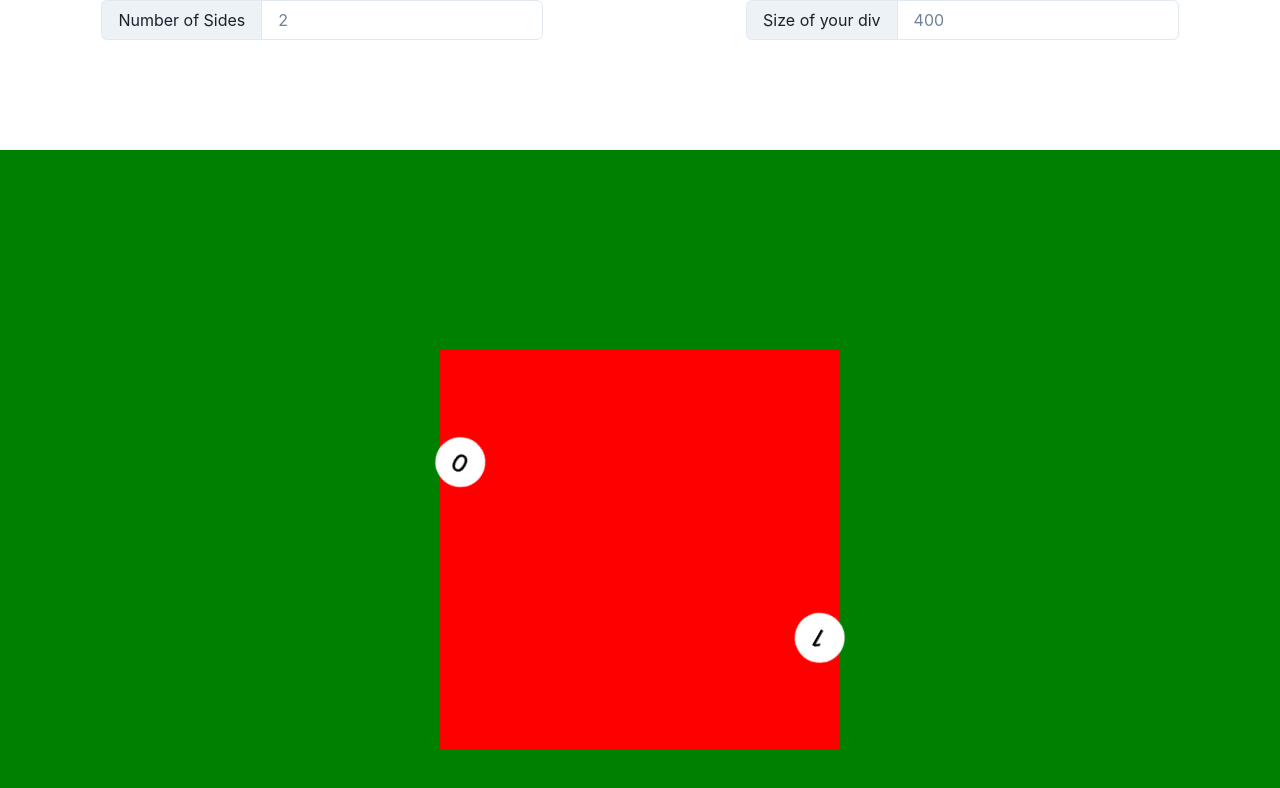
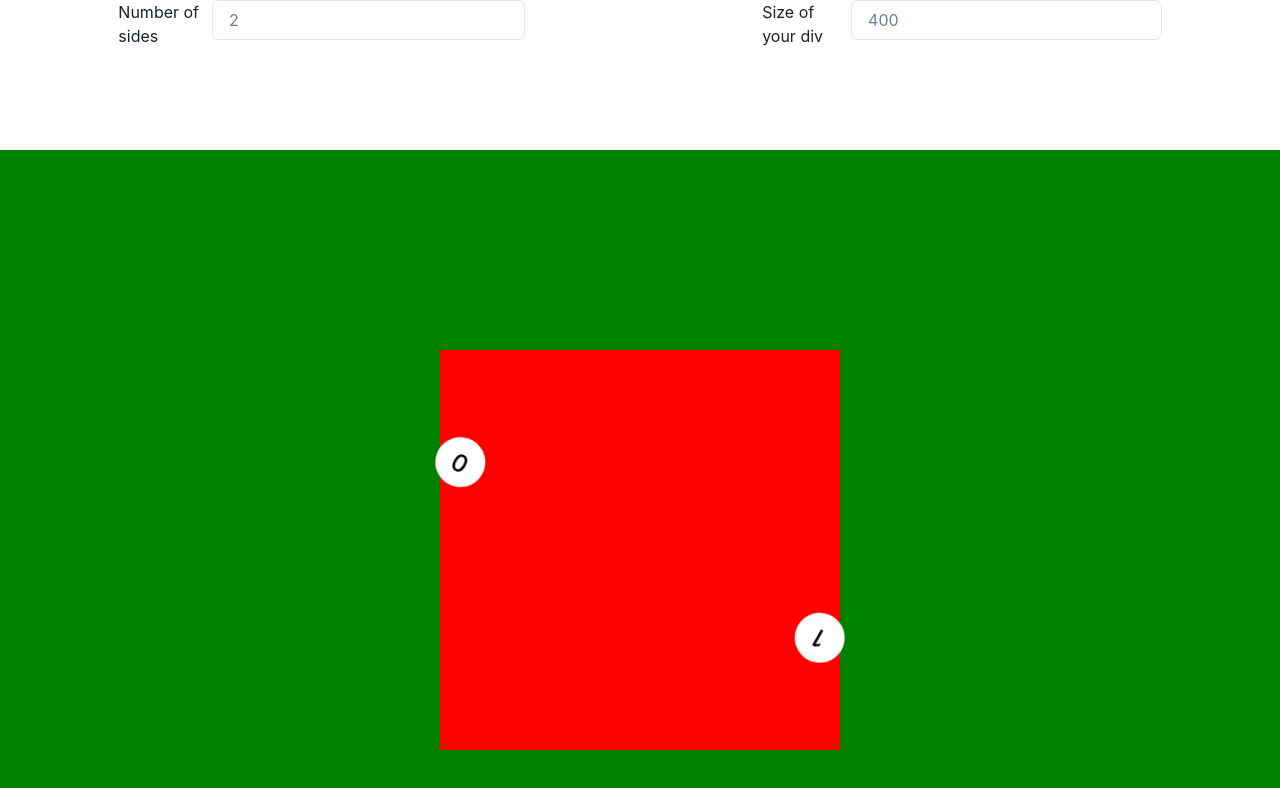
Before and after one commit to YagoLeite/Polygon, a Next.js app: page / in a window 1280 px wide. Shown: the top 788 px of the page. Built offline with nearby package versions, Linux system fonts and the light colour scheme.

Commit message:
testing deployment

```diff
--- a/components/Controler/Controler.js
+++ b/components/Controler/Controler.js
@@ -1,4 +1,10 @@
-import { Flex, Input, InputGroup, InputLeftAddon } from "@chakra-ui/react";
+import {
+  Flex,
+  Input,
+  InputGroup,
+  InputLeftAddon,
+  Text,
+} from "@chakra-ui/react";
 import React from "react";
 import { useControlerContext } from "../../Context/Context";
 
@@ -7,8 +13,7 @@ const Controler = () => {
   return (
     <Flex justify="space-around" h="150px">
       <Flex>
-        <InputGroup>
-          <InputLeftAddon children="Number of Sides" />
+        <Text>Number of sides</Text>
         <Input
           type="number"
           onChange={(e) =>
@@ -16,11 +21,9 @@ const Controler = () => {
           }
           placeholder={state.sides}
         />
-        </InputGroup>
       </Flex>
       <Flex>
-        <InputGroup>
-          <InputLeftAddon children="Size of your div" />
+        <Text>Size of your div</Text>
         <Input
           type="number"
           onChange={(e) =>
@@ -28,7 +31,6 @@ const Controler = () => {
           }
           placeholder={state.divSize}
         />
-        </InputGroup>
       </Flex>
     </Flex>
   );
```
Lines whose indentation alone changed are shown as unchanged.
